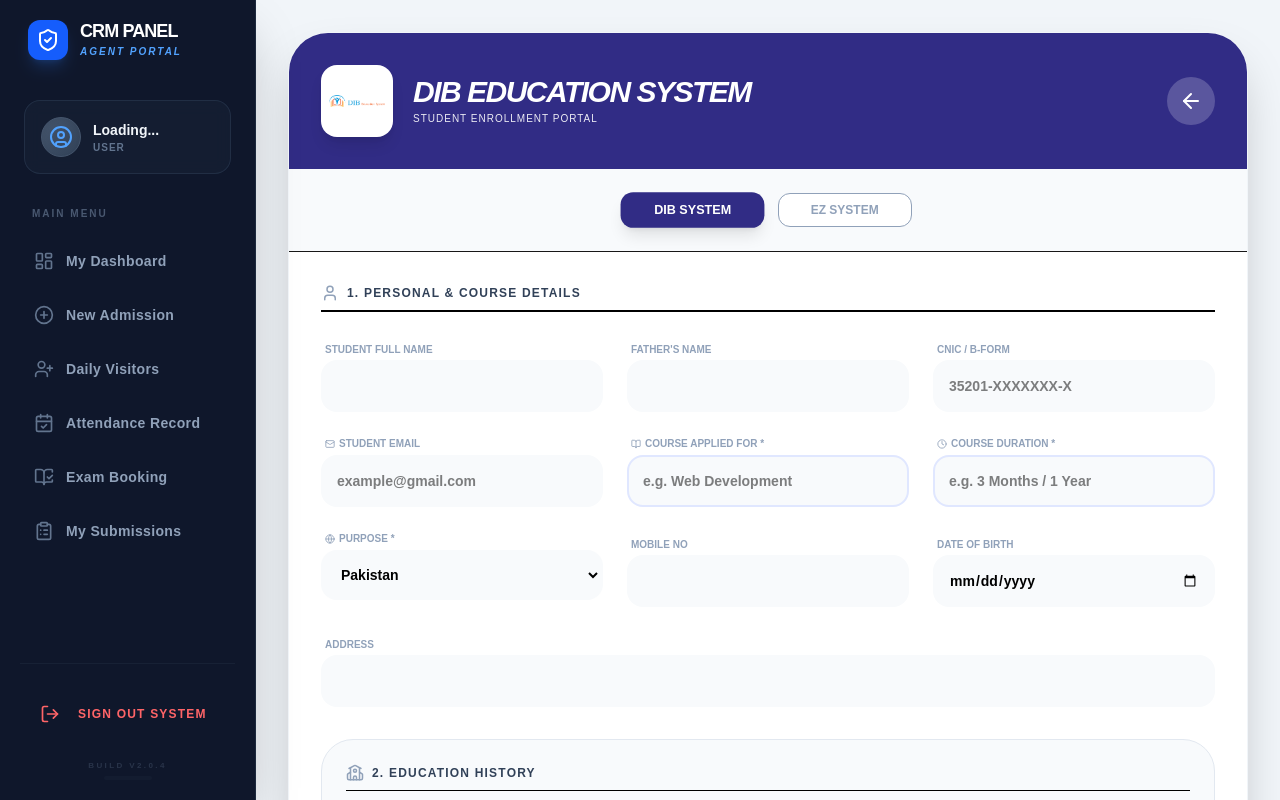
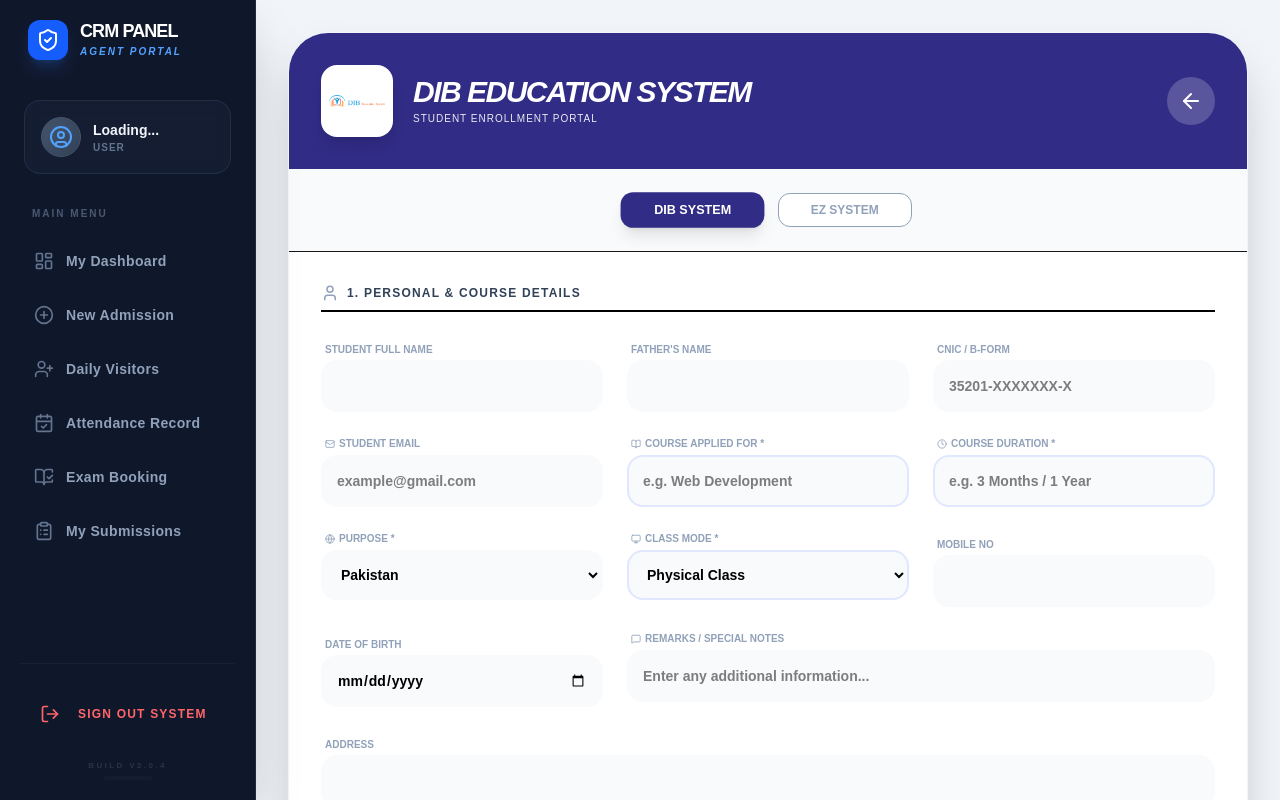
Before and after one commit to maazhashmi996-pixel/Data-Management-System-Next, a Next.js app: page /admin/agents/create-form in a window 1280 px wide. Shown: the top 800 px of the page. Built offline with nearby package versions, Linux system fonts and the light colour scheme; no server answers.

Commit message:
Model Updated

```diff
--- a/app/admin/agents/create-form/page.tsx
+++ b/app/admin/agents/create-form/page.tsx
@@ -1,8 +1,8 @@
 "use client";
 import { useState, Suspense, useEffect } from 'react';
 import { useSearchParams, useRouter } from 'next/navigation';
-import api from '@/lib/axios'; // Central API instance use kar rahe hain
-import { ArrowLeft, User, BookOpen, CreditCard, School, Loader2, Mail, Clock, Globe, Calendar } from 'lucide-react';
+import api from '@/lib/axios';
+import { ArrowLeft, User, BookOpen, CreditCard, School, Loader2, Mail, Clock, Globe, Calendar, MessageSquare, Monitor } from 'lucide-react';
 import { toast, Toaster } from 'react-hot-toast';
 
 function FormContent() {
@@ -38,7 +38,10 @@
         balanceAmount: 0,
         noOfInstallments: '1',
         installmentAmount: 0,
-        installmentsData: [] as { amount: number; dueDate: string }[]
+        installmentsData: [] as { amount: number; dueDate: string }[],
+        // New Fields Added
+        classMode: 'Physical',
+        remarks: ''
     });
 
     const logoSrc = selectedType === 'Education Zone' ? '/ez-logo.png' : '/dib-logo.png';
@@ -95,6 +98,9 @@
                 course: formData.course?.trim(),
                 duration: formData.duration?.trim(),
                 purpose: formData.purpose,
+                // New Fields in Payload
+                classMode: formData.classMode,
+                remarks: formData.remarks?.trim() || "N/A",
                 qualification: {
                     matric: {
                         board: formData.matricBoard || "N/A",
@@ -123,7 +129,6 @@
                 }
             };
 
-            // YAHAN LOCALHOST HATA DIYA HAI
             const res = await api.post('/admin/add-form', payload);
 
             if (res.data.success) {
@@ -231,6 +236,17 @@
                     </div>
 
                     <div className="space-y-1">
+                        <label className="text-[10px] font-black text-slate-400 uppercase ml-1 flex items-center gap-1">
+                            <Monitor size={10} /> Class Mode *
+                        </label>
+                        <select required className={`w-full bg-slate-50 p-3.5 rounded-2xl outline-none text-sm font-bold border-2 focus:border-slate-400 ${isEZ ? 'border-orange-100' : 'border-indigo-100'}`}
+                            value={formData.classMode} onChange={e => setFormData({ ...formData, classMode: e.target.value })}>
+                            <option value="Physical">Physical Class</option>
+                            <option value="Online">Online Class</option>
+                        </select>
+                    </div>
+
+                    <div className="space-y-1">
                         <label className="text-[10px] font-black text-slate-400 uppercase ml-1">Mobile No</label>
                         <input required className="w-full bg-slate-50 p-3.5 rounded-2xl outline-none text-sm font-bold border-2 border-transparent focus:border-slate-200"
                             value={formData.mobileNo} onChange={e => setFormData({ ...formData, mobileNo: e.target.value })} />
@@ -240,6 +256,14 @@
                         <label className="text-[10px] font-black text-slate-400 uppercase ml-1">Date of Birth</label>
                         <input type="date" required className="w-full bg-slate-50 p-3.5 rounded-2xl outline-none text-sm font-bold border-2 border-transparent focus:border-slate-200"
                             value={formData.dob} onChange={e => setFormData({ ...formData, dob: e.target.value })} />
+                    </div>
+
+                    <div className="md:col-span-2 space-y-1">
+                        <label className="text-[10px] font-black text-slate-400 uppercase ml-1 flex items-center gap-1">
+                            <MessageSquare size={10} /> Remarks / Special Notes
+                        </label>
+                        <input placeholder="Enter any additional information..." className="w-full bg-slate-50 p-3.5 rounded-2xl outline-none text-sm font-bold border-2 border-transparent focus:border-slate-200"
+                            value={formData.remarks} onChange={e => setFormData({ ...formData, remarks: e.target.value })} />
                     </div>
 
                     <div className="md:col-span-3 space-y-1">
```
